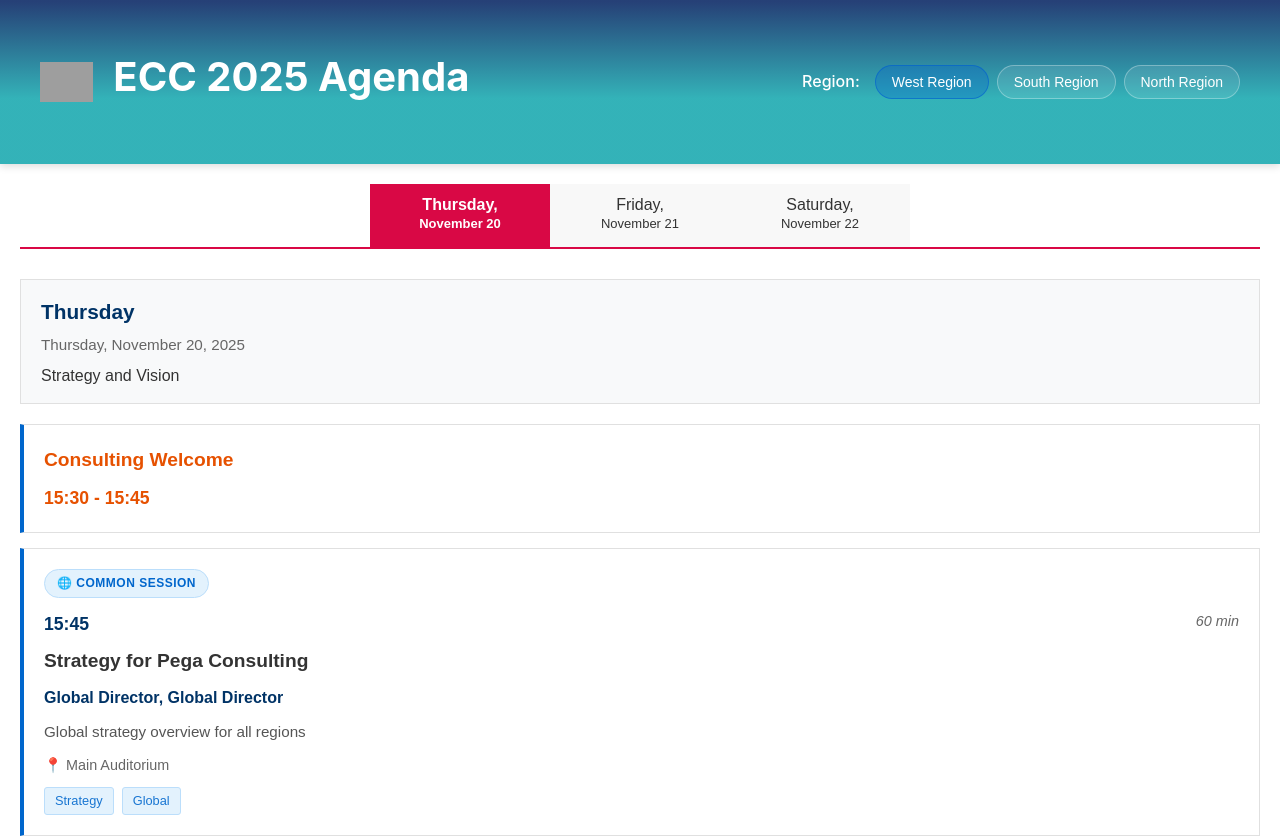
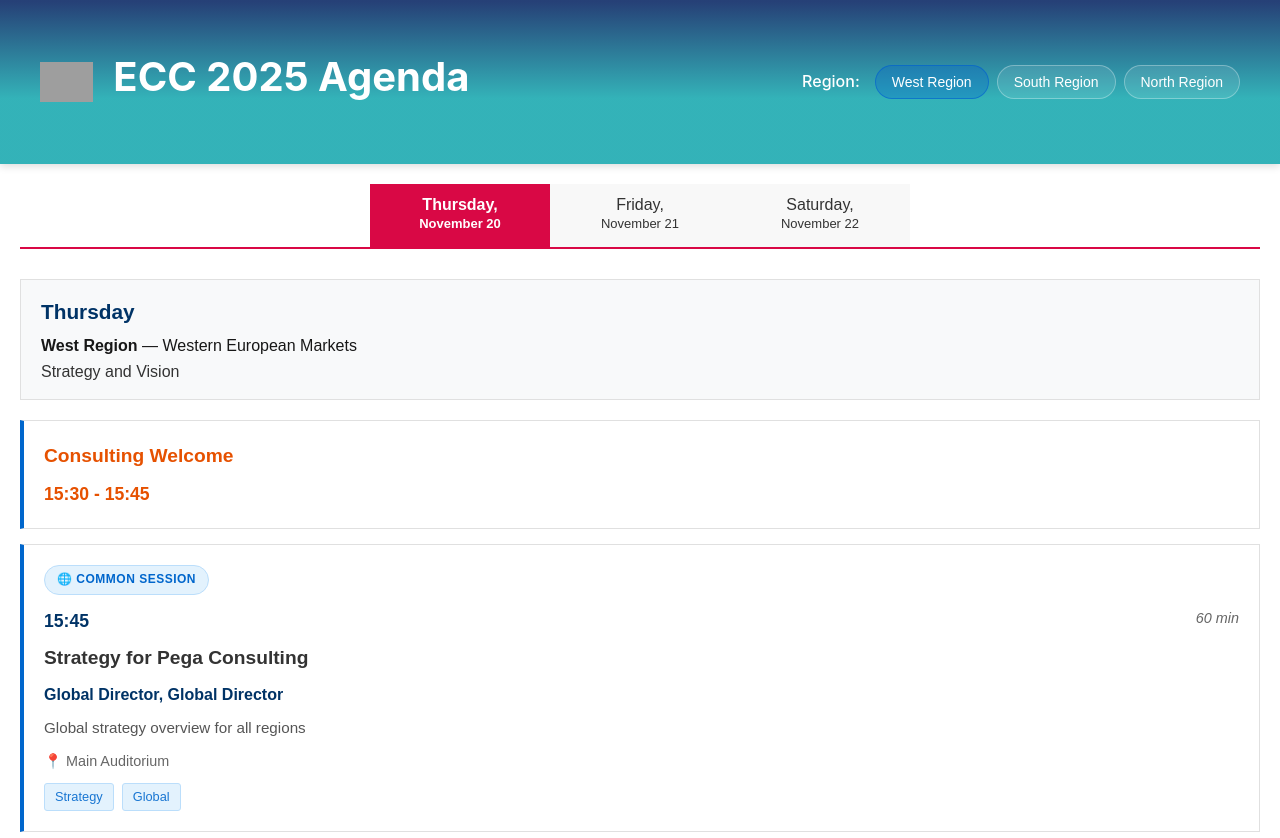
Before and after one commit to FrancineO/ecc-agenda, a Next.js app: page /west/thursday in a window 1280 px wide. Shown: the top 838 px of the page. Built offline with nearby package versions, Linux system fonts and the light colour scheme; grey boxes are pictures that could not be loaded.

Commit message:
add region info in day info

```diff
--- a/src/app/[region]/[day]/RegionDayClient.tsx
+++ b/src/app/[region]/[day]/RegionDayClient.tsx
@@ -121,7 +121,12 @@
         {/* Current Day Info */}
         <div className="current-day-info">
           <h2 className="current-day-title">{currentTab?.label}</h2>
-          <p className="current-day-date">{currentTab?.dateFormatted}</p>
+          <div className="current-region-info">
+            <strong>{currentRegion?.name}</strong>
+            {currentRegion?.description && (
+              <span className="current-region-description"> — {currentRegion.description}</span>
+            )}
+          </div>
           <p className="current-day-theme">{currentTab?.theme}</p>
         </div>
 
```
